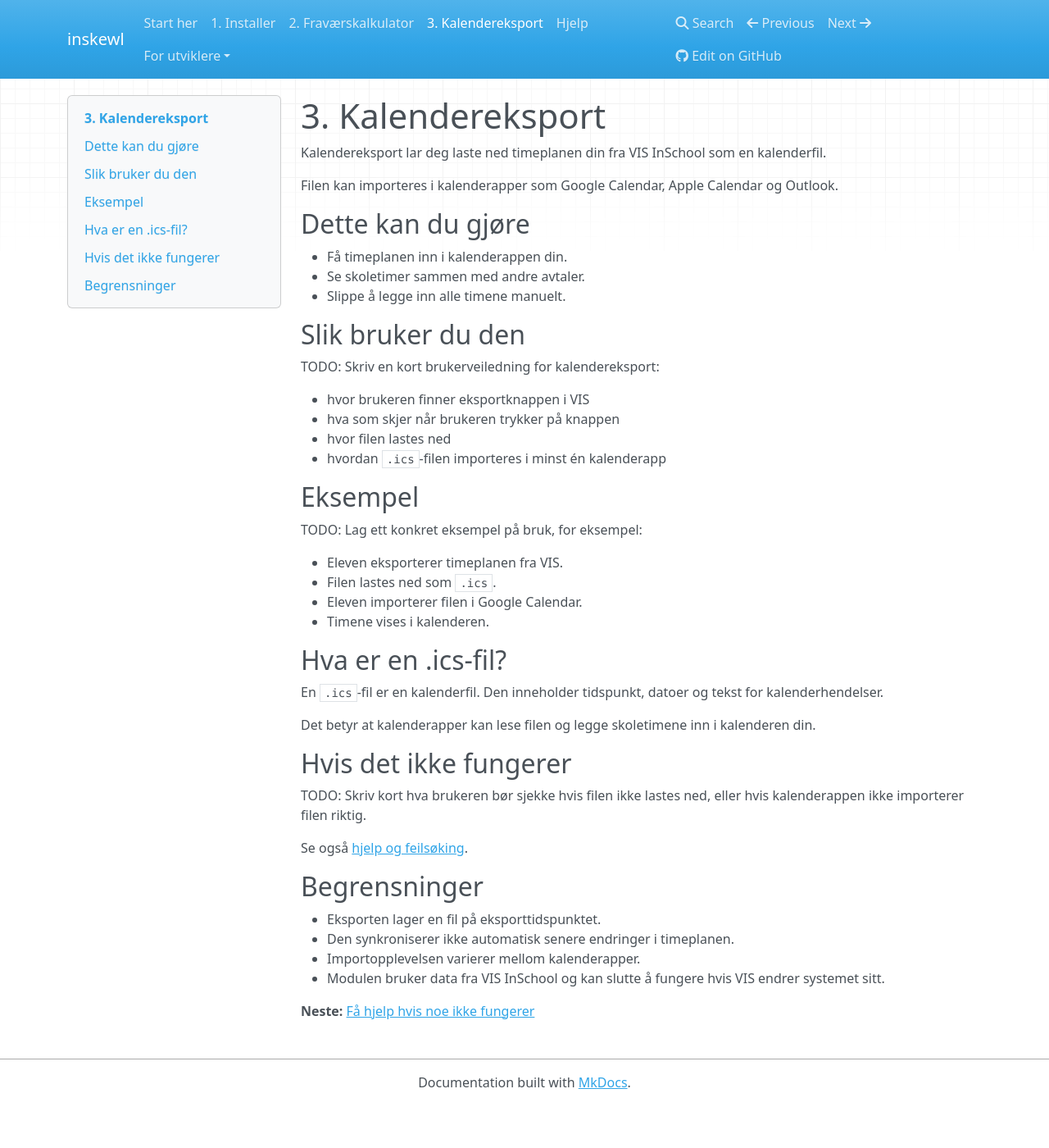
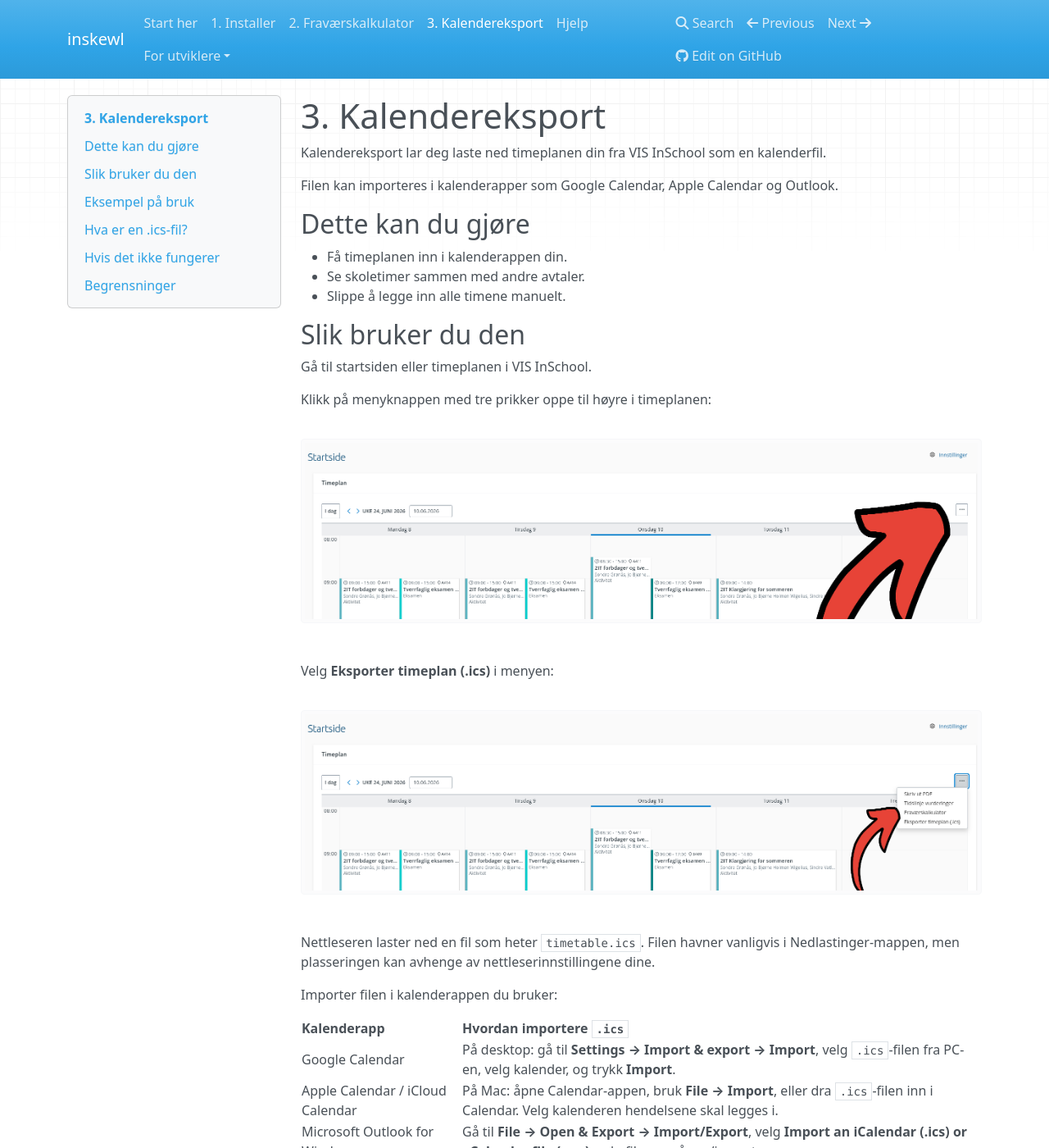
Before and after one commit to MathiasDevelopes/inskewl, an MkDocs documentation site: the page built from docs/moduler/kalendereksport.md, in a window 1280 px wide and 1400 px high. Shown: the whole window at 82% size. Built offline with MkDocs 1.6.1, drawn with Linux system fonts in a browser that asks for light colours; nearby versions of some CDN libraries; some of the changed text lies outside the part shown.

Commit message:
docs: expand module usage guides

```diff
--- a/docs/moduler/kalendereksport.md
+++ b/docs/moduler/kalendereksport.md
@@ -12,21 +12,34 @@ Filen kan importeres i kalenderapper som Google Calendar, Apple Calendar og Outl
 
 ## Slik bruker du den
 
-TODO: Skriv en kort brukerveiledning for kalendereksport:
+Gå til startsiden eller timeplanen i VIS InSchool.
 
-- hvor brukeren finner eksportknappen i VIS
-- hva som skjer når brukeren trykker på knappen
-- hvor filen lastes ned
-- hvordan `.ics`-filen importeres i minst én kalenderapp
+Klikk på menyknappen med tre prikker oppe til høyre i timeplanen:
 
-## Eksempel
+![Bilde av dropdown meny, med tydelig pil](../images/pildropdown.jpg)
 
-TODO: Lag ett konkret eksempel på bruk, for eksempel:
+Velg **Eksporter timeplan (.ics)** i menyen:
 
-- Eleven eksporterer timeplanen fra VIS.
-- Filen lastes ned som `.ics`.
-- Eleven importerer filen i Google Calendar.
-- Timene vises i kalenderen.
+![Bilde av dropdown meny, med pil som peker på kalendereksport](../images/pilfravaerskalkulator.jpg)
+
+Nettleseren laster ned en fil som heter `timetable.ics`. Filen havner vanligvis
+i Nedlastinger-mappen, men plasseringen kan avhenge av nettleserinnstillingene
+dine.
+
+Importer filen i kalenderappen du bruker:
+
+| Kalenderapp | Hvordan importere `.ics`
+|---|---|
+| Google Calendar | På desktop: gå til **Settings → Import & export → Import**, velg `.ics`-filen fra PC-en, velg kalender, og trykk **Import**.
+| Apple Calendar / iCloud Calendar | På Mac: åpne Calendar-appen, bruk **File → Import**, eller dra `.ics`-filen inn i Calendar. Velg kalenderen hendelsene skal legges i.
+| Microsoft Outlook for Windows | Gå til **File → Open & Export → Import/Export**, velg **Import an iCalendar (.ics) or vCalendar file (.vcs)**, velg filen, og åpne/importer.
+| Outlook.com / Outlook on the web | Bruk **Add calendar / Legg til kalender** og importer fra `.ics`-fil.
+
+## Eksempel på bruk
+
+Hvis du vil se skoletimene sammen med fritidsaktiviteter og avtaler, kan du
+eksportere timeplanen fra VIS og importere `timetable.ics` i kalenderappen din.
+Da vises skoletimene som vanlige kalenderhendelser.
 
 ## Hva er en .ics-fil?
 
@@ -36,7 +49,10 @@ Det betyr at kalenderapper kan lese filen og legge skoletimene inn i kalenderen
 
 ## Hvis det ikke fungerer
 
-TODO: Skriv kort hva brukeren bør sjekke hvis filen ikke lastes ned, eller hvis kalenderappen ikke importerer filen riktig.
+Sjekk at userscriptet er aktivert, at du er logget inn i VIS InSchool, og at
+nettleseren ikke blokkerer nedlastingen. Hvis kalenderappen ikke importerer
+filen, prøv å laste ned filen på nytt og kontroller at kalenderappen støtter
+import av `.ics`-filer.
 
 Se også [hjelp og feilsøking](../hjelp.md).
 
```
Also changed, not shown: docs/moduler/fravaerskalkulator.md (+25 -12 lines), docs/images/pildropdown.jpg (added), docs/images/pilfravaerskalkulator.jpg (added).
